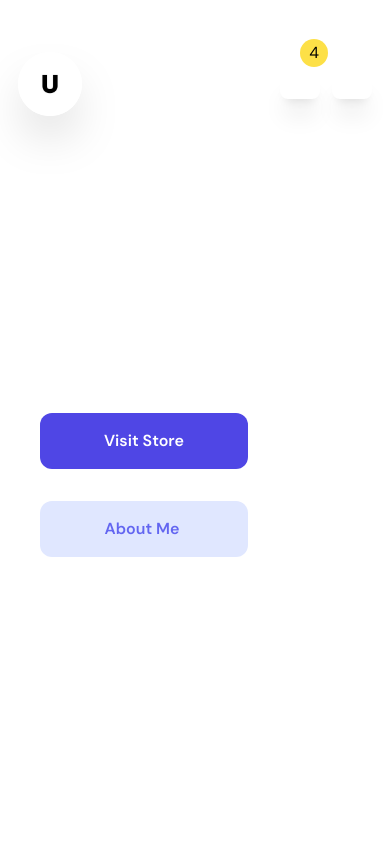
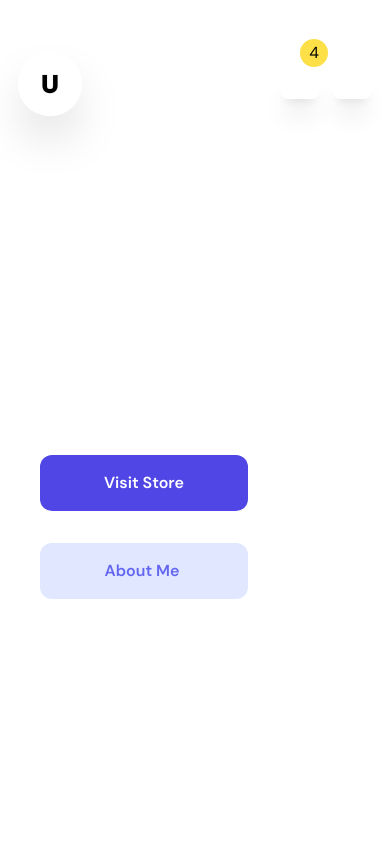
Before and after one commit to heyitsuzair/collax-ecommerce-next, a Next.js app: page / in a window 390 px wide. Shown: the top 844 px of the page. Built offline with nearby package versions, Linux system fonts and the light colour scheme.

Commit message:
Improvements

```diff
--- a/src/components/pages/home/Hero.jsx
+++ b/src/components/pages/home/Hero.jsx
@@ -14,7 +14,7 @@ const Hero = () => {
       <div className="bg-indigo-500 rounded-full hidden lg:block lg:w-[690px] lg:h-[690px] z-[1] absolute -right-[29rem] -top-36"></div>
 
       <div className="h-screen gap-8 grid grid-cols-12">
-        <div className="left col-span-12 lg:col-span-7 p-10 lg:pl-24 lg:pt-16 mt-[20vh] lg:mt-40 flex flex-col gap-8 lg:gap-12">
+        <div className="left col-span-12 lg:col-span-7 p-10 lg:pl-24 lg:pt-16 mt-[25vh] lg:mt-40 flex flex-col gap-8 lg:gap-12">
           <Text7Xl
             text="We make things look good"
             classes={"text-gray-900 font-bold dm-sans"}
```
